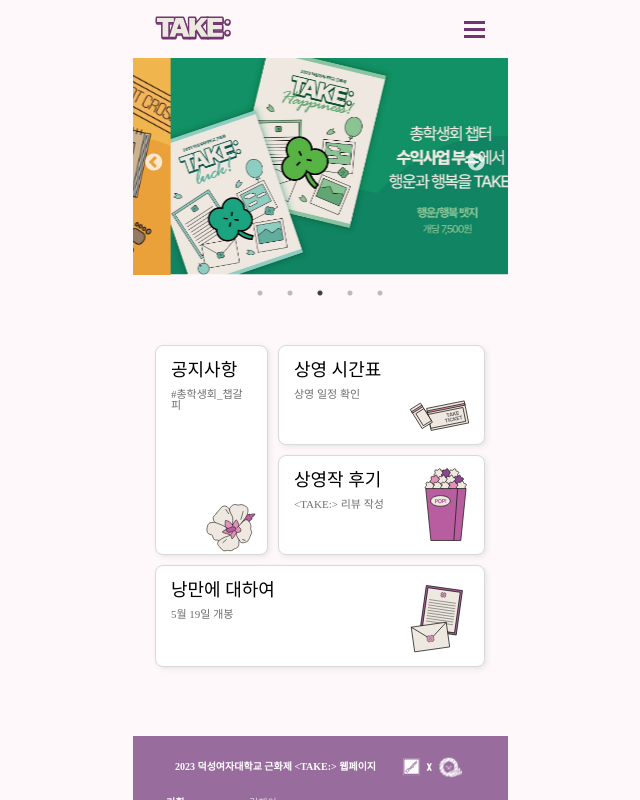
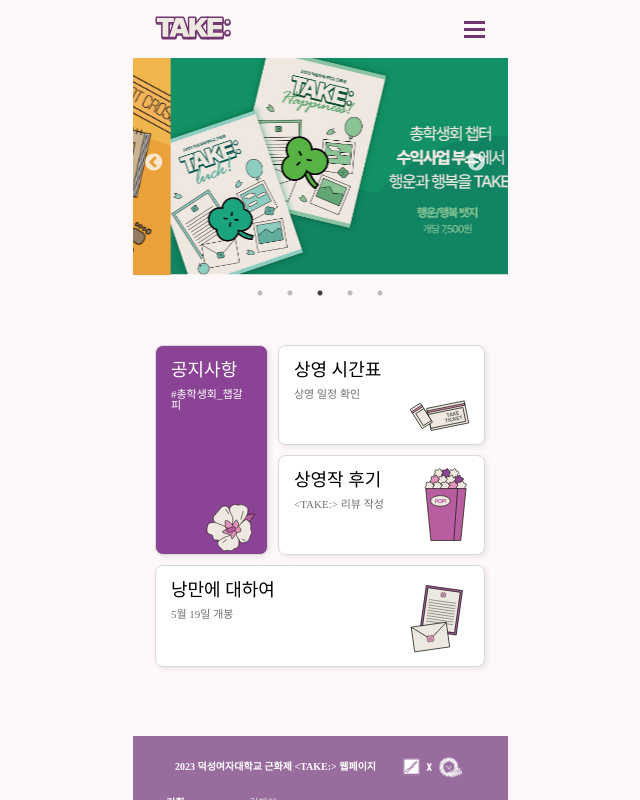
Before and after one commit to 2023-LikelionDS/dsfest_deploy, a React (Create React App) app in the folder dsfest_front/: page /main in a window 1280 px wide. In both pictures the pointer is over the element 531 px from the left and 450 px from the top of the page. Shown: the top 800 px of the page, without its empty margins (320-960 px from the left). Built offline with nearby package versions, Linux system fonts and the light colour scheme; a web font is replaced by a local one.

Commit message:
[0515] main css수정

```diff
--- a/dsfest_front/src/css/Main.css
+++ b/dsfest_front/src/css/Main.css
@@ -92,6 +92,14 @@
     border-radius: 8px;
 }
 
+.main-notice:hover, .main-timetable:hover, .main-review:hover, .main-event:hover{
+    background-color: #8a4395;
+    color: #ffffff;
+    .main-content{
+        color: #ffffff;
+    }
+}
+
 .main-title {
     font-family: 'PretendardSemiBold';
     font-size: 18px;
```
